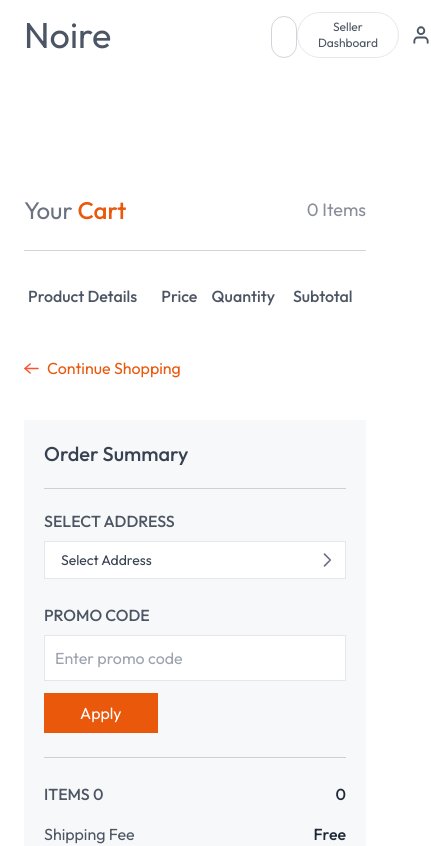
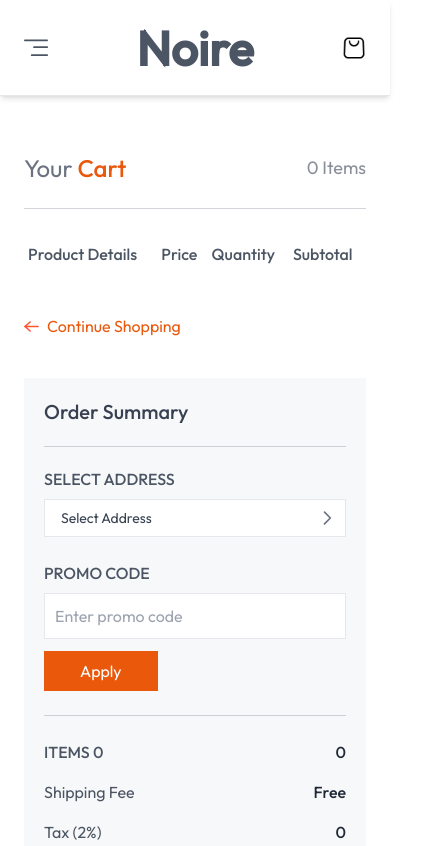
Before and after one commit to karthikvishal-s/Noire, a Next.js app: page /cart in a window 390 px wide. Shown: the top 846 px of the page, 431 px wide, since content can reach past the window. Built offline with nearby package versions, Linux system fonts and the light colour scheme.

Commit message:
Noire: Navbar: Make navbar responsive for all screen sizes and add mobile dropdown menu
- Removed Seller Dashboard from the mobile navbar for a cleaner layout
- Added a dropdown menu for mobile view with slide-down/up animation

```diff
--- a/components/Navbar.jsx
+++ b/components/Navbar.jsx
@@ -1,35 +1,63 @@
 "use client"
-import React from "react";
-import { assets} from "@/assets/assets";
+import React, { useState } from "react";
+import { assets } from "@/assets/assets";
 import Link from "next/link"
 import { useAppContext } from "@/context/AppContext";
 import Image from "next/image";
 
 const Navbar = () => {
 
-  const { isSeller, router } = useAppContext();
+  const [isMenuOpen, setIsMenuOpen] = useState(false);
 
   return (
-    <nav className="flex items-center justify-between px-6 md:px-16 lg:px-32 py-3 mb-0 pb-20 border-gray-300 text-gray-600 ">
+    <>
+      <nav className={`sticky top-0 z-50 md:static bg-white md:h-auto relative pt-2 pb-2 h-24 md:h-auto flex items-center px-6 md:px-16 lg:px-32 mb-0 text-gray-600
+  ${isMenuOpen ? '' : 'shadow-md border-b border-gray-200'}
+`}>
         <div className="flex flex-col justify-around items-center w-full max-w-6xl mx-auto">
 
-      <div className="flex items-center justify-between w-full">
+          <div className="relative flex items-center justify-between w-full md:hidden">
+            <button onClick={() => setIsMenuOpen(!isMenuOpen)}>
+              <Image src={assets.menu_icon} alt="menu" className="w-6 h-6" />
+            </button>
 
-      <Link href={"/"} className="flex gap-items-center 2 hover:text-gray-900 transition text-4xl">
-        <p>Noire</p>
-      </Link>
-      <div className="ml-40 mt-1 border border-gray-300 rounded-full flex items-center px-3 py-1.5 w-full max-w-[400px]">
-      <Image className="w-7 h-7 " src={assets.search_icon} alt="search icon" />
-      </div>
-      <Link href="/">
-      <Image src={assets.user_icon} alt="user icon " className="w-8 "  />
-      </Link>
+            <Link href="/" className="text-5xl font-semibold">Noire</Link>
+
             <Link href="/cart">
-      <Image src={assets.cart} alt="user icon" className="w-8"  />
+              <Image src={assets.cart} alt="cart icon" className="w-6 h-6" />
             </Link>
           </div>
 
-        <div className="text-xl w-[600px] flex  justify-between items-center lg:gap-8 max-md:hidden relative -bottom-12 ">
+          <div
+            className={`md:hidden absolute left-0 top-[calc(100%-1px)] w-full z-50 bg-white px-6 flex flex-col gap-4 text-lg
+    transition-all duration-300 ease-in-out overflow-hidden
+${isMenuOpen ? 'max-h-96 py-4 shadow-lg border-b border-gray-200' : 'max-h-0 py-0 border-none shadow-none'}
+  `}
+          >
+            <Link href="/" onClick={() => setIsMenuOpen(false)}>Shop</Link>
+            <Link href="/all-products" onClick={() => setIsMenuOpen(false)}>Luxe</Link>
+            <Link href="/" onClick={() => setIsMenuOpen(false)}>Our Story</Link>
+            <Link href="/" onClick={() => setIsMenuOpen(false)}>The Loop</Link>
+          </div>
+
+          <div className="hidden md:flex items-center justify-between w-full h-full">
+            <Link href="/" className="text-4xl font-semibold">Noire</Link>
+
+            <div className="ml-12 border border-gray-300 rounded-full flex items-center px-3 py-1.5 w-full max-w-[400px]">
+              <Image className="w-6 h-6" src={assets.search_icon} alt="search icon" />
+            </div>
+
+            <div className="flex gap-4 items-center">
+              <Link href="/">
+                <Image src={assets.user_icon} alt="user icon" className="w-7 h-7" />
+              </Link>
+              <Link href="/cart">
+                <Image src={assets.cart} alt="cart icon" className="w-7 h-7" />
+              </Link>
+            </div>
+          </div>
+
+          <div className="hidden md:flex text-xl w-[600px] flex  justify-between items-center lg:gap-8 mt-7 mb-6">
             <Link href="/" className="hover:text-gray-900 underline-animation">
               Shop
             </Link>
@@ -54,14 +82,9 @@
 
         </ul>
 
-      <div className="flex items-center md:hidden gap-3">
-        {isSeller && <button onClick={() => router.push('/seller')} className="text-xs border px-4 py-1.5 rounded-full">Seller Dashboard</button>}
-        <button className="flex items-center gap-2 hover:text-gray-900 transition w-7 h-7">
-          <Image src={assets.user_icon} alt="user icon"  className="w-7 h-7"/>
+      </nav>
 
-        </button>
-      </div>
-    </nav>
+    </>
   );
 };
 
```
Lines whose indentation alone changed are shown as unchanged.
